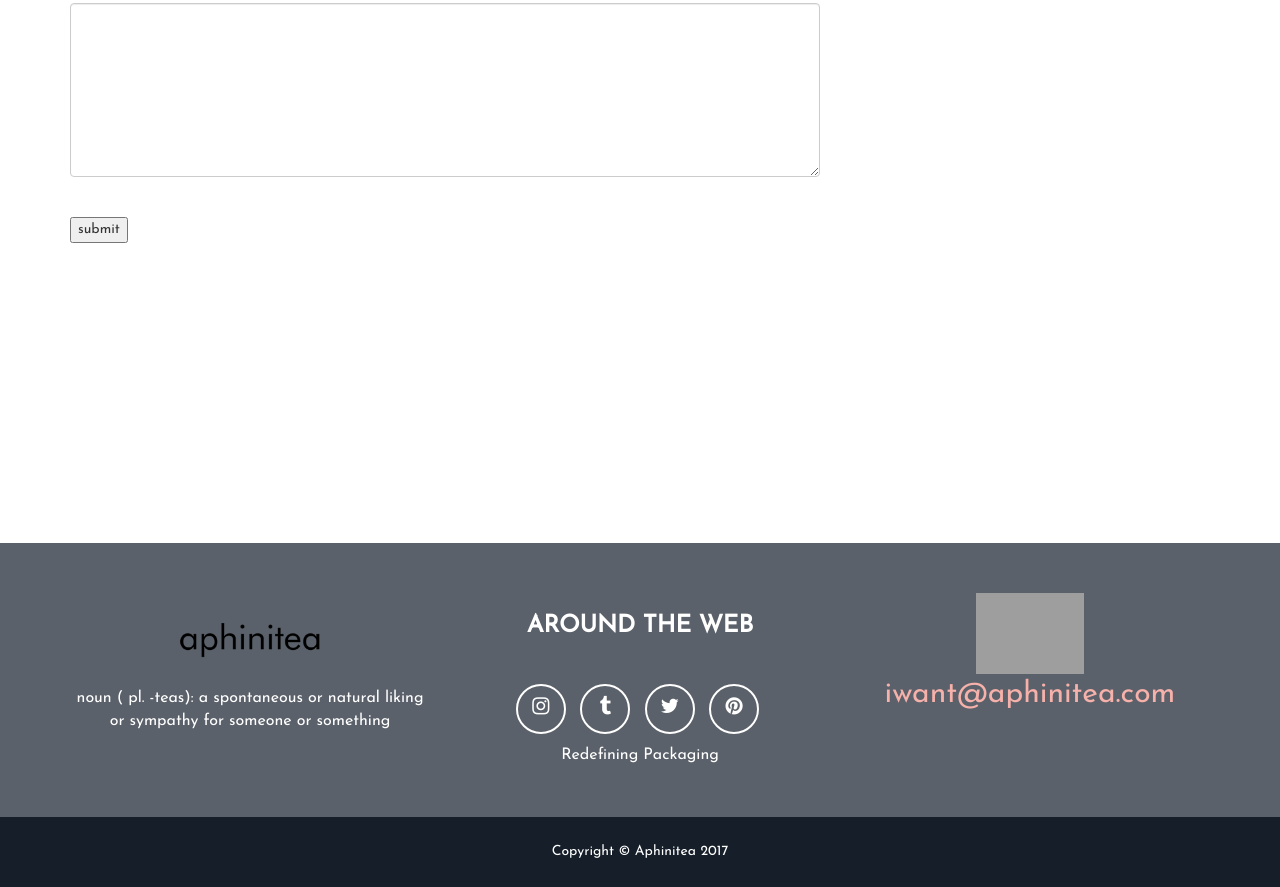
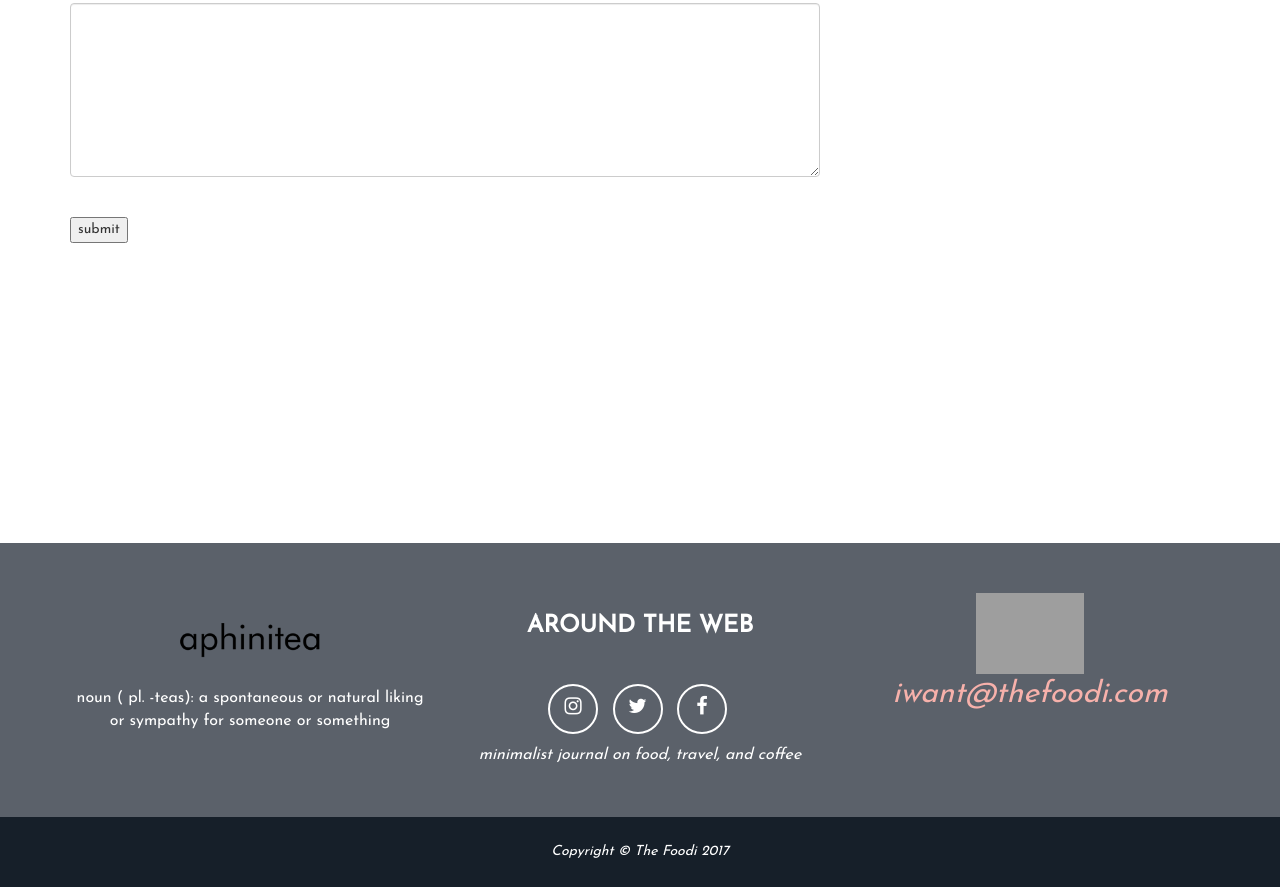
Before and after one commit to gabydi106/thefoodi, a website: page index.html in a window 1280 px wide. Shown: the part 1102-1989 px from the top of the page. Drawn offline with nearby package versions, Linux system fonts and the light colour scheme; grey boxes are pictures that could not be loaded; files whose address does not match are found by name.

Commit message:
commit #3

```diff
--- /dev/null
+++ b/cname.txt
@@ -0,0 +1 @@
+thefoodi.com/new
--- a/index.html
+++ b/index.html
@@ -175,8 +175,8 @@
 						  <h3>7. Notes: </h3>
 						  <textarea class="form-control" rows="8" name="notes"> </textarea>
 
-						  <input type="hidden" name="_next" value="http://gabydi106.github.io/aphinitea/thanks.html" />
-						  <input type="hidden" name="_subject" value="New order on Aphinitea.com!" />
+						  <input type="hidden" name="_next" value="http://gabydi106.github.io/thefoodi/thanks.html" />
+						  <input type="hidden" name="_subject" value="New order on thefoodi.com!" />
 				  <br><br><button type="submit">submit</button>
 			</form>
 					</div>
@@ -214,23 +214,20 @@
                         <h3>Around the Web</h3>
                         <ul class="list-inline">
                             <li>
-                                <a href="http://instagram.com/aphinitea" class="btn-social btn-outline"><i class="fa fa-fw fa-instagram"></i></a>
+                                <a href="http://instagram.com/the.foodi" class="btn-social btn-outline"><i class="fa fa-fw fa-instagram"></i></a>
+                            </li>
+                            <li>
+                                <a href="http://twitter.com/thefoodi" class="btn-social btn-outline"><i class="fa fa-fw fa-twitter"></i></a>
                             </li>
 							<li>
-                                <a href="http://aphiniteadesigns.tumblr.com" class="btn-social btn-outline"><i class="fa fa-fw fa-tumblr"></i></a>
-                            </li>
-                            <li>
-                                <a href="http://twitter.com/aphinitea" class="btn-social btn-outline"><i class="fa fa-fw fa-twitter"></i></a>
-                            </li>
-							<li>
-                                <a href="http://pinterest.com/aphinitea" class="btn-social btn-outline"><i class="fa fa-fw fa-pinterest"></i></a>
+                                <a href="http://facebook.com/thefoodi" class="btn-social btn-outline"><i class="fa fa-fw fa-facebook"></i></a>
                             </li>
                         </ul>
-						<font size=3>Redefining Packaging</font>
+						<font size=3><i>minimalist journal on food, travel, and coffee</font>
                     </div>
                     <div class="footer-col col-md-4">
                         <img src="https://dl.dropboxusercontent.com/s/kqnjm3tqfku4s85/sm_final.png" width="30%">
-                         <p><a href="mailto:iwant@aphinitea.com">iwant@aphinitea.com</a>
+                         <p><a href="mailto:hello@thefoodi.com">iwant@thefoodi.com</a>
 						</p>
                     </div>
                 </div>
@@ -240,7 +237,7 @@
             <div class="container">
                 <div class="row">
                     <div class="col-lg-12">
-                        Copyright &copy; Aphinitea 2017
+                        Copyright &copy; The Foodi 2017
                     </div>
                 </div>
             </div>
```
